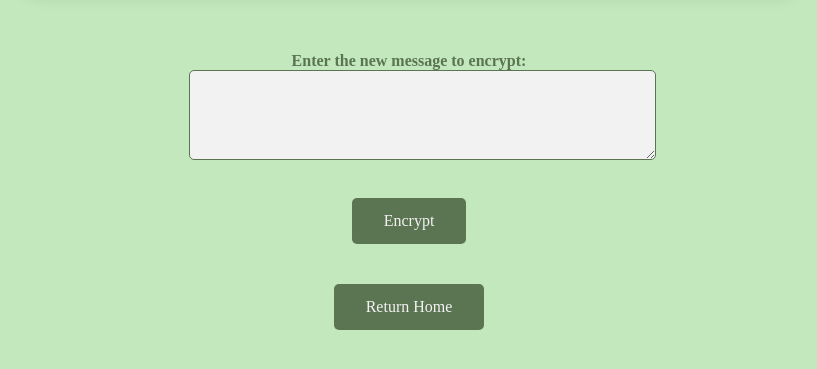
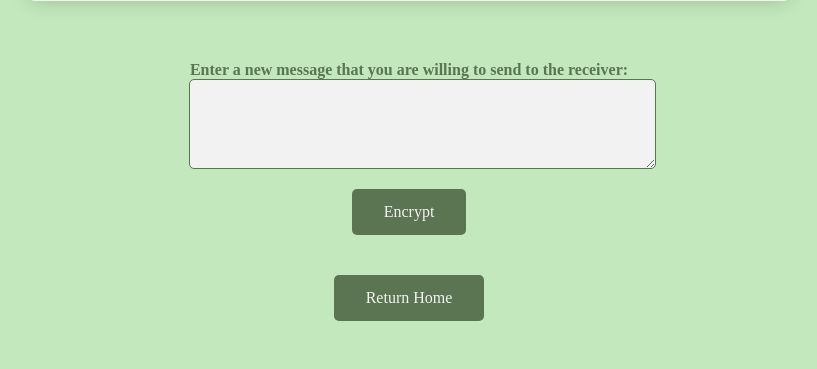
Before and after one commit to Charbelghanime/RSA_flask, a Flask app: template Templates/continue.html in a window 1280 px wide. Shown: the part 373-742 px from the top of the page, without its empty margins (231-1048 px from the left). Run offline with Flask 3, Linux system fonts and the light colour scheme; the template is opened without the code that fills it, so the values that code supplies are empty.

Commit message:
Update continue.html

```diff
--- a/Templates/continue.html
+++ b/Templates/continue.html
@@ -22,9 +22,8 @@
         <input type="hidden" name="public_key_n" value="{{ public_key[0] }}">
         <input type="hidden" name="public_key_e" value="{{ public_key[1] }}">
 
-        <label for="message">Enter the new message to encrypt:</label><br>
-        <textarea name="message" rows="4" cols="50"></textarea><br>
-
+        <label for="message">Enter a new message that you are willing to send to the receiver:</label><br>
+        <textarea id="message" name="message" rows="4" cols="50" required></textarea>
         <input type="submit" value="Encrypt">
     </form>
 
```
